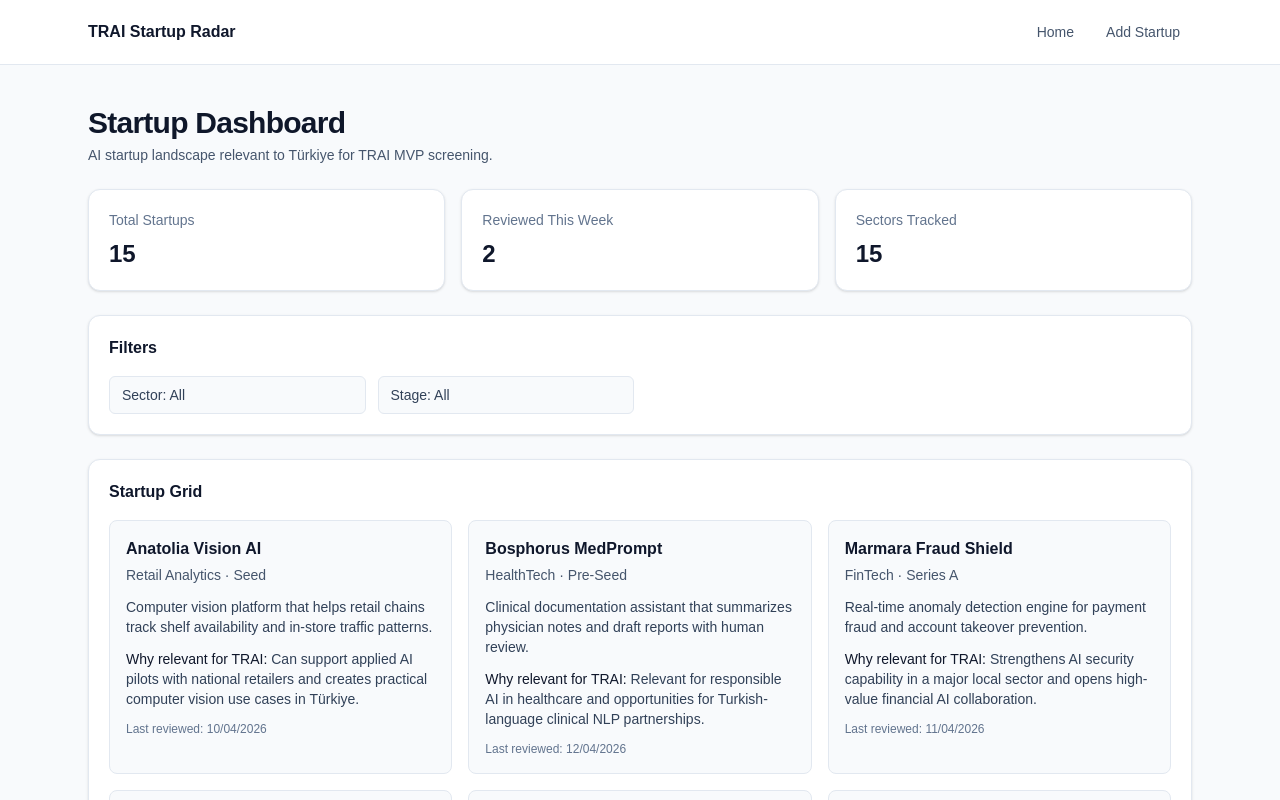
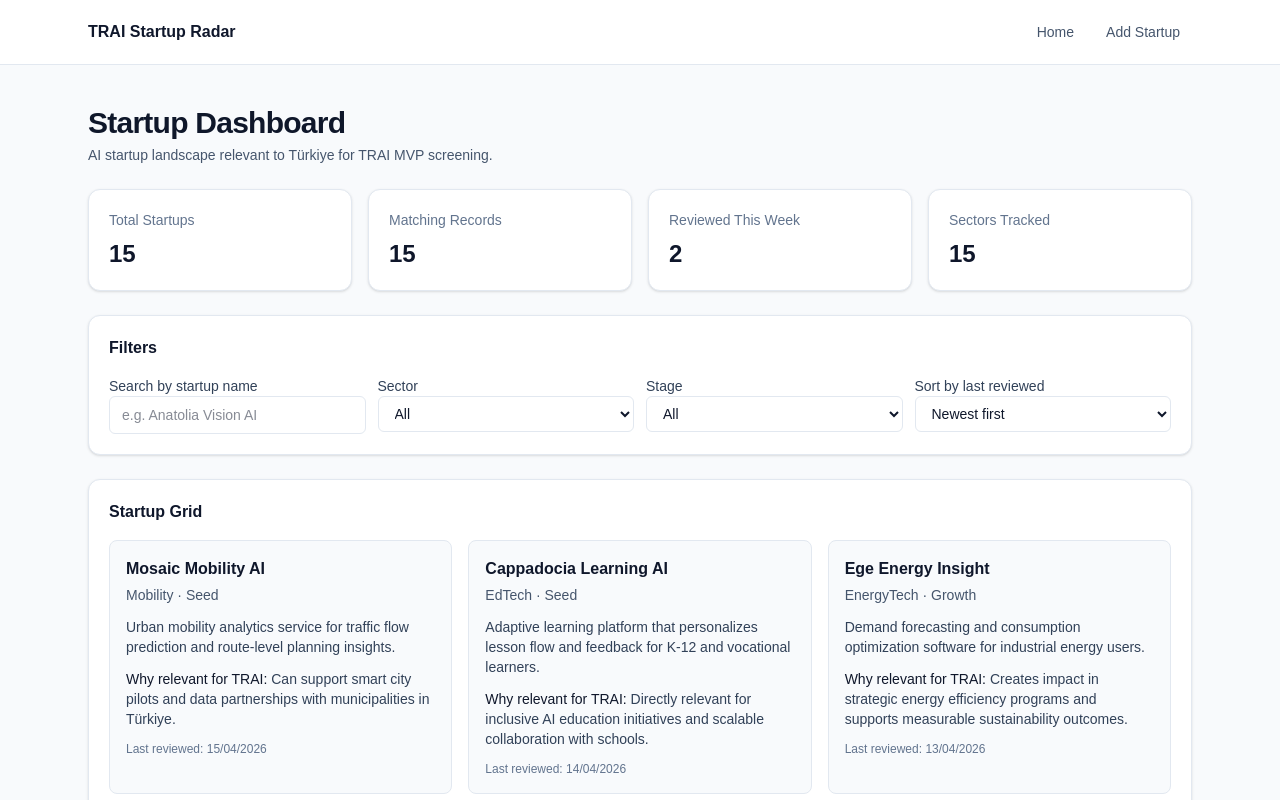
Before and after one commit to tayfunakgun/trai-startup-radar, a Next.js app: page / in a window 1280 px wide. Shown: the top 800 px of the page. Built offline with nearby package versions, Linux system fonts and the light colour scheme.

Commit message:
Add client-side filters search and date sorting on homepage
Agent-Logs-Url: https://github.com/tayfunakgun/trai-startup-radar/sessions/ec77bcb3-6796-4ccc-ba55-3e40dffaa30a

Co-authored-by: tayfunakgun <270771339+tayfunakgun@users.noreply.github.com>

```diff
--- a/src/app/page.tsx
+++ b/src/app/page.tsx
@@ -1,20 +1,45 @@
+"use client";
+
+import { useMemo, useState } from "react";
 import { mockStartups } from "@/data/mock-startups";
 
 export default function Home() {
   const startups = mockStartups;
-  const activeFilters = {
-    sector: "All",
-    stage: "All",
-  };
+  const [sectorFilter, setSectorFilter] = useState("All");
+  const [stageFilter, setStageFilter] = useState("All");
+  const [searchQuery, setSearchQuery] = useState("");
+  const [sortOrder, setSortOrder] = useState<"newest" | "oldest">("newest");
 
-  const filteredStartups = startups.filter((startup) => {
-    const matchesSector =
-      activeFilters.sector === "All" || startup.sector === activeFilters.sector;
-    const matchesStage =
-      activeFilters.stage === "All" || startup.stage === activeFilters.stage;
+  const sectorOptions = useMemo(
+    () => ["All", ...Array.from(new Set(startups.map((startup) => startup.sector))).sort()],
+    [startups],
+  );
 
-    return matchesSector && matchesStage;
-  });
+  const stageOptions = useMemo(
+    () => ["All", ...Array.from(new Set(startups.map((startup) => startup.stage))).sort()],
+    [startups],
+  );
+
+  const filteredStartups = useMemo(() => {
+    const normalizedSearch = searchQuery.trim().toLowerCase();
+
+    return startups
+      .filter((startup) => {
+        const matchesSector = sectorFilter === "All" || startup.sector === sectorFilter;
+        const matchesStage = stageFilter === "All" || startup.stage === stageFilter;
+        const matchesSearch =
+          normalizedSearch.length === 0 ||
+          startup.name.toLowerCase().includes(normalizedSearch);
+
+        return matchesSector && matchesStage && matchesSearch;
+      })
+      .sort((a, b) => {
+        const dateA = new Date(a.last_reviewed_at).getTime();
+        const dateB = new Date(b.last_reviewed_at).getTime();
+
+        return sortOrder === "newest" ? dateB - dateA : dateA - dateB;
+      });
+  }, [searchQuery, sectorFilter, sortOrder, stageFilter, startups]);
 
   const reviewedThisWeek = startups.filter((startup) => {
     const reviewedDate = new Date(startup.last_reviewed_at);
@@ -29,8 +54,9 @@ export default function Home() {
 
   const summaryCards = [
     { title: "Total Startups", value: startups.length.toString() },
+    { title: "Matching Records", value: filteredStartups.length.toString() },
     { title: "Reviewed This Week", value: reviewedThisWeek.toString() },
-    { title: "Sectors Tracked", value: sectorsTracked.toString() },
+    { title: "Sectors Tracked", value: sectorsTracked.toString() }
   ];
 
   return (
@@ -44,7 +70,7 @@ export default function Home() {
         </p>
       </section>
 
-      <section className="grid gap-4 sm:grid-cols-2 lg:grid-cols-3">
+      <section className="grid gap-4 sm:grid-cols-2 xl:grid-cols-4">
         {summaryCards.map((card) => (
           <article
             key={card.title}
@@ -61,12 +87,57 @@ export default function Home() {
       <section className="rounded-xl border border-slate-200 bg-white p-5 shadow-sm">
         <h2 className="text-base font-semibold text-slate-900">Filters</h2>
         <div className="mt-4 grid gap-3 sm:grid-cols-2 lg:grid-cols-4">
-          <div className="rounded-md border border-slate-200 bg-slate-50 px-3 py-2 text-sm text-slate-700">
-            Sector: {activeFilters.sector}
-          </div>
-          <div className="rounded-md border border-slate-200 bg-slate-50 px-3 py-2 text-sm text-slate-700">
-            Stage: {activeFilters.stage}
-          </div>
+          <label className="space-y-1 text-sm">
+            <span className="font-medium text-slate-700">Search by startup name</span>
+            <input
+              type="search"
+              value={searchQuery}
+              onChange={(event) => setSearchQuery(event.target.value)}
+              placeholder="e.g. Anatolia Vision AI"
+              className="w-full rounded-md border border-slate-200 bg-white px-3 py-2 text-slate-900 outline-none ring-slate-300 transition focus:ring-2"
+            />
+          </label>
+          <label className="space-y-1 text-sm">
+            <span className="font-medium text-slate-700">Sector</span>
+            <select
+              value={sectorFilter}
+              onChange={(event) => setSectorFilter(event.target.value)}
+              className="w-full rounded-md border border-slate-200 bg-white px-3 py-2 text-slate-900 outline-none ring-slate-300 transition focus:ring-2"
+            >
+              {sectorOptions.map((sector) => (
+                <option key={sector} value={sector}>
+                  {sector}
+                </option>
+              ))}
+            </select>
+          </label>
+          <label className="space-y-1 text-sm">
+            <span className="font-medium text-slate-700">Stage</span>
+            <select
+              value={stageFilter}
+              onChange={(event) => setStageFilter(event.target.value)}
+              className="w-full rounded-md border border-slate-200 bg-white px-3 py-2 text-slate-900 outline-none ring-slate-300 transition focus:ring-2"
+            >
+              {stageOptions.map((stage) => (
+                <option key={stage} value={stage}>
+                  {stage}
+                </option>
+              ))}
+            </select>
+          </label>
+          <label className="space-y-1 text-sm">
+            <span className="font-medium text-slate-700">Sort by last reviewed</span>
+            <select
+              value={sortOrder}
+              onChange={(event) =>
+                setSortOrder(event.target.value as "newest" | "oldest")
+              }
+              className="w-full rounded-md border border-slate-200 bg-white px-3 py-2 text-slate-900 outline-none ring-slate-300 transition focus:ring-2"
+            >
+              <option value="newest">Newest first</option>
+              <option value="oldest">Oldest first</option>
+            </select>
+          </label>
         </div>
       </section>
 
@@ -75,7 +146,7 @@ export default function Home() {
         {filteredStartups.length === 0 ? (
           <div className="mt-4 rounded-lg border border-dashed border-slate-300 bg-slate-50 p-8 text-center">
             <p className="text-base font-medium text-slate-800">
-              No startups match the current filters
+              No startups match the current filters and search
             </p>
             <p className="mt-1 text-sm text-slate-600">
               Try broadening the filter criteria to see more records.
```
